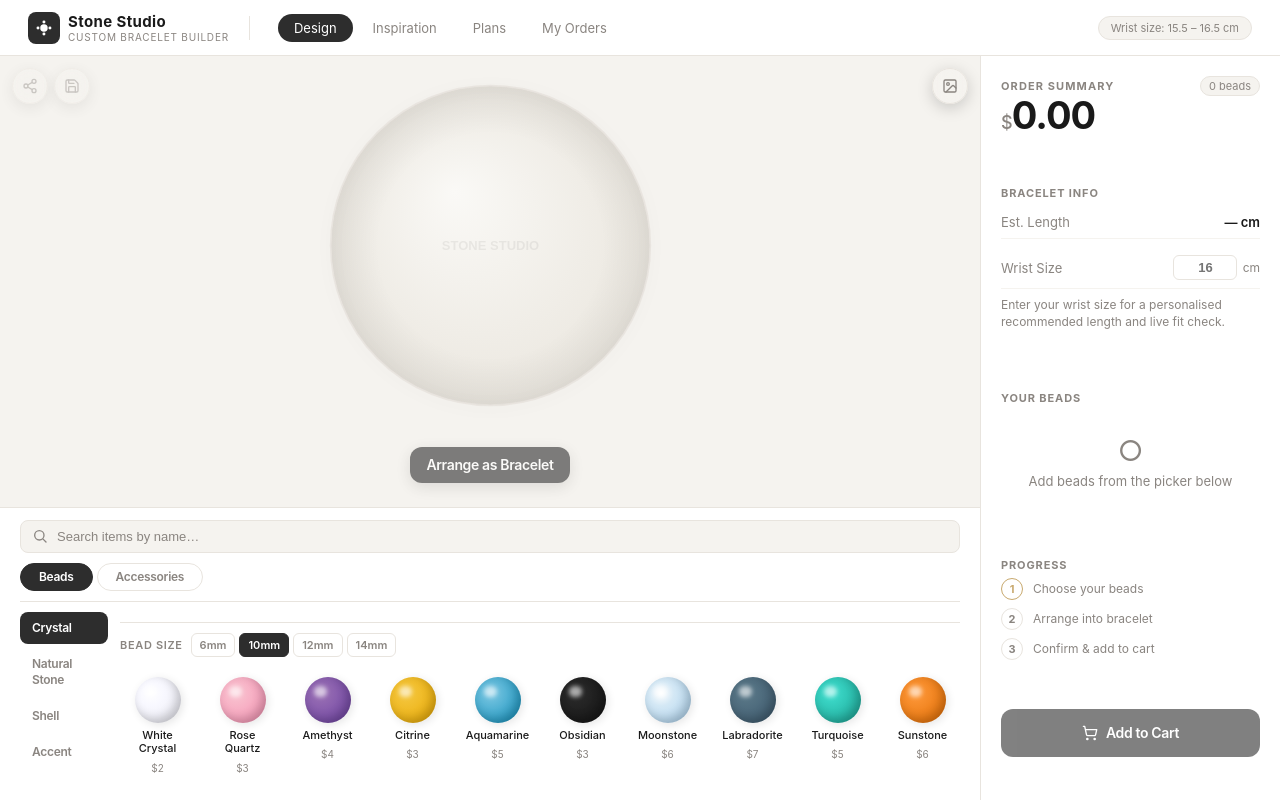
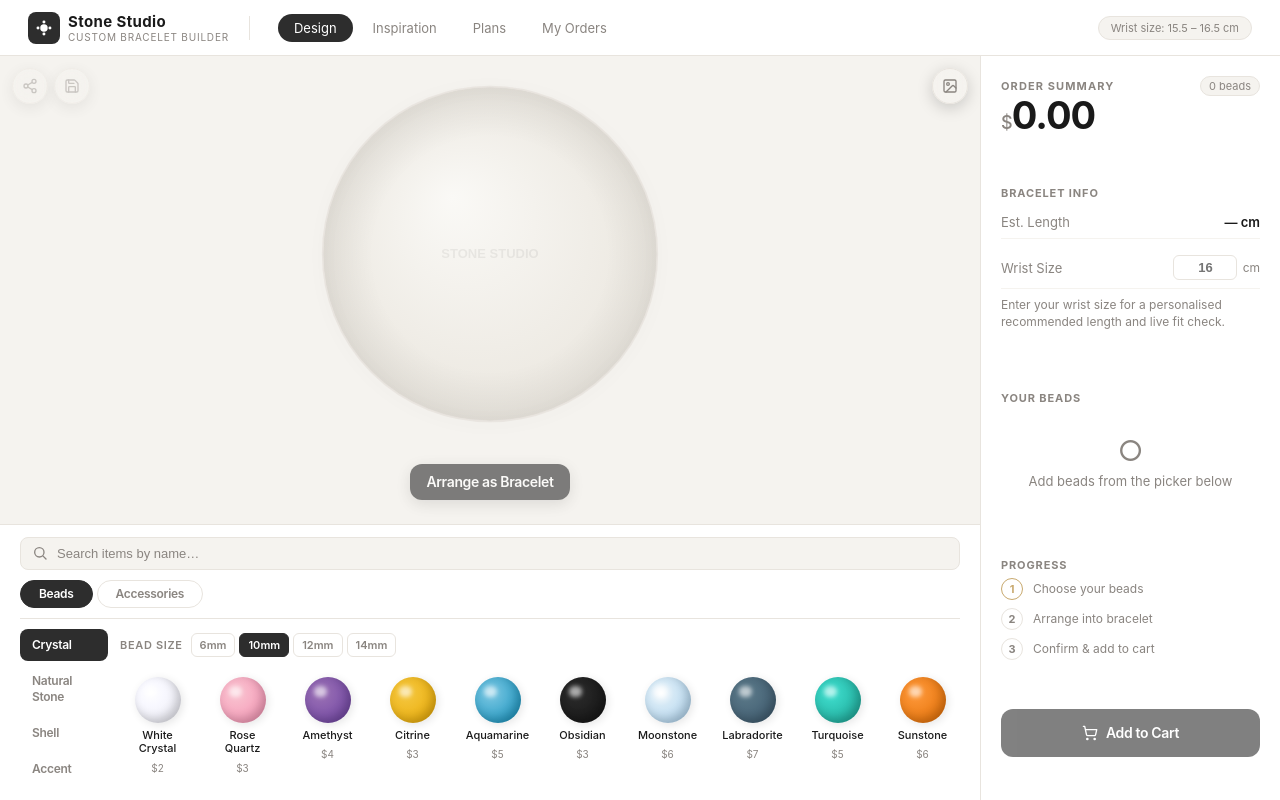
Before and after one commit to pastrainbow/bracelet_custom_configure, a React (Vite) app: page / in a window 1280 px wide. Built offline with nearby package versions, Linux system fonts and the light colour scheme.

Commit message:
Feat: make all widgets except bead grid and order info sticky

```diff
--- a/src/App.tsx
+++ b/src/App.tsx
@@ -20,10 +20,10 @@ export function App({ options = {} }: AppProps) {
   }, [options, setOptions]);
 
   return (
-    <div className="bcfg relative flex h-full min-h-[600px] flex-col max-[639px]:h-auto max-[639px]:min-h-[100dvh]">
+    <div className="bcfg relative flex h-full min-h-[600px] flex-col max-[639px]:h-[100dvh] max-[639px]:min-h-0">
       <ErrorToast />
       <Header wristHint={options.wristHint} />
-      <div className="grid min-h-0 flex-1 grid-cols-[1fr_300px] overflow-hidden max-[1024px]:grid-cols-[1fr_240px] max-[639px]:flex max-[639px]:flex-col max-[639px]:overflow-visible">
+      <div className="grid min-h-0 flex-1 grid-cols-[1fr_300px] overflow-hidden max-[1024px]:grid-cols-[1fr_240px] max-[639px]:flex max-[639px]:flex-col">
         <Studio />
         <Sidebar />
       </div>
--- a/src/components/BeadPicker.tsx
+++ b/src/components/BeadPicker.tsx
@@ -19,7 +19,7 @@ function AddSizeSelector() {
   const setBeadSize = useStore((s) => s.setBeadSize);
 
   return (
-    <div className="mt-2.5 flex items-center gap-2 border-t border-border pt-2.5">
+    <div className="mt-1 flex items-center gap-2 max-[639px]:flex-shrink-0">
       <span className="text-[11px] font-semibold uppercase tracking-[0.06em] text-muted">
         Bead size
       </span>
@@ -71,11 +71,12 @@ export function BeadPicker() {
   };
 
   return (
-    <div className="flex-shrink-0 border-t border-border bg-surface px-5 py-3 max-[639px]:flex-1 max-[639px]:border-t-0 max-[639px]:px-4 max-[639px]:pb-3.5">
+    <div className="flex-shrink-0 border-t border-border bg-surface px-5 py-3 max-[639px]:flex max-[639px]:min-h-0 max-[639px]:flex-1 max-[639px]:flex-col max-[639px]:overflow-hidden max-[639px]:border-t-0 max-[639px]:px-4 max-[639px]:pb-3.5">
       {/* Item name search — sits at the head of the picker, just under the
           Add Item / Order Info selector, and filters across every type in the
-          active super-category. */}
-      <div className="relative mb-2.5">
+          active super-category. Pinned on mobile (flex-shrink-0) so it never
+          scrolls away with the items. */}
+      <div className="relative mb-2.5 max-[639px]:flex-shrink-0">
         <svg
           className="pointer-events-none absolute left-3 top-1/2 h-4 w-4 -translate-y-1/2 text-muted"
           viewBox="0 0 24 24"
@@ -111,11 +112,11 @@ export function BeadPicker() {
         )}
       </div>
 
-      <div className="mb-2.5 border-b border-border pb-2.5">
+      <div className="mb-2.5 border-b border-border pb-2.5 max-[639px]:flex-shrink-0">
         <PillTabs tabs={SUPER_TABS} value={superCat} onValueChange={onSuperChange} variant="solid" />
       </div>
 
-      <div className="flex gap-3 max-[639px]:gap-2.5">
+      <div className="flex gap-3 max-[639px]:min-h-0 max-[639px]:flex-1 max-[639px]:gap-2.5">
         {/* Type selector as a vertical column down the left edge of the section.
             A snug fixed width keeps single words on one line (e.g. "Pendants")
             while letting multi-word labels wrap (e.g. "Natural Stone"). */}
@@ -142,12 +143,13 @@ export function BeadPicker() {
           })}
         </div>
 
-        {/* Right side: size selector (beads only) + the items grid. */}
-        <div className="min-w-0 flex-1">
+        {/* Right side: size selector (beads only) + the items grid. On mobile a
+            flex column whose only scrolling child is the grid below. */}
+        <div className="min-w-0 flex-1 max-[639px]:flex max-[639px]:min-h-0 max-[639px]:flex-col">
           {superCat === 'beads' && <AddSizeSelector />}
 
           {items.length > 0 ? (
-            <div className="no-scrollbar mt-2.5 grid max-h-[40vh] grid-cols-[repeat(auto-fill,minmax(72px,1fr))] gap-2.5 overflow-y-auto pb-1 max-[639px]:max-h-[34vh] max-[639px]:grid-cols-[repeat(auto-fill,minmax(60px,1fr))]">
+            <div className="no-scrollbar mt-2.5 grid max-h-[40vh] grid-cols-[repeat(auto-fill,minmax(72px,1fr))] content-start gap-2.5 overflow-y-auto pb-1 max-[639px]:max-h-none max-[639px]:min-h-0 max-[639px]:flex-1 max-[639px]:grid-cols-[repeat(auto-fill,minmax(60px,1fr))]">
               {items.map((def) => (
                 <button
                   key={def.id}
--- a/src/components/Sidebar.tsx
+++ b/src/components/Sidebar.tsx
@@ -16,7 +16,7 @@ export function Sidebar() {
   return (
     <aside
       className={cn(
-        'flex flex-col gap-4 overflow-y-auto border-l border-border bg-surface p-5 transition-all duration-300 max-[1024px]:gap-3 max-[1024px]:p-3.5 max-[639px]:gap-3 max-[639px]:border-l-0 max-[639px]:border-t-0 max-[639px]:p-4 max-[639px]:pb-12',
+        'flex flex-col gap-4 overflow-y-auto border-l border-border bg-surface p-5 transition-all duration-300 max-[1024px]:gap-3 max-[1024px]:p-3.5 max-[639px]:min-h-0 max-[639px]:flex-1 max-[639px]:gap-3 max-[639px]:border-l-0 max-[639px]:border-t-0 max-[639px]:p-4 max-[639px]:pb-12',
         shareOpen && 'pointer-events-none translate-x-full opacity-0',
         mobilePanel !== 'order' && 'max-[639px]:hidden',
       )}
--- a/src/components/Studio.tsx
+++ b/src/components/Studio.tsx
@@ -37,12 +37,12 @@ export function Studio() {
       ref={containerRef}
       className="relative flex flex-col overflow-hidden max-[639px]:contents"
     >
-      {/* On mobile this sticks to the top of the viewport so the bowl stays in
-          view while the bead picker / sidebar scroll beneath it (bg + z-index so
-          that scrolling content slides under, not over). */}
+      {/* On mobile the bowl is a fixed (flex-none) block at the top of the
+          viewport-height column; the control section below it fills the rest and
+          scrolls internally, so the bowl never needs to scroll out of view. */}
       <div
         className={cn(
-          'relative flex min-h-0 flex-1 flex-col items-center justify-center gap-3 transition-[transform,opacity] duration-300 max-[639px]:sticky max-[639px]:top-12 max-[639px]:z-10 max-[639px]:flex-none max-[639px]:gap-2.5 max-[639px]:bg-bg min-[640px]:min-h-[max(44vh,300px)]',
+          'relative flex min-h-0 flex-1 flex-col items-center justify-center gap-3 transition-[transform,opacity] duration-300 max-[639px]:z-10 max-[639px]:flex-none max-[639px]:gap-2.5 max-[639px]:bg-bg min-[640px]:min-h-[max(44vh,300px)]',
           shareOpen && 'scale-90 opacity-0',
         )}
       >
@@ -67,7 +67,7 @@ export function Studio() {
             overflowing onto the button, hint and bead picker on short screens. */}
         <div
           data-canvas-area
-          className="flex min-h-0 w-full flex-1 items-center justify-center overflow-hidden max-[639px]:h-[85vw] max-[639px]:max-h-[400px] max-[639px]:min-h-[260px] max-[639px]:flex-none"
+          className="flex min-h-0 w-full flex-1 items-center justify-center overflow-hidden max-[639px]:aspect-square max-[639px]:h-[min(88vw,40vh)] max-[639px]:w-[min(88vw,40vh)] max-[639px]:max-h-[480px] max-[639px]:max-w-[480px] max-[639px]:min-h-[200px] max-[639px]:min-w-[200px] max-[639px]:flex-none"
         >
           <div data-canvas-wrap className="relative flex items-center justify-center overflow-hidden">
             <div className="transition-transform duration-200">
@@ -109,10 +109,11 @@ export function Studio() {
           majority of the vertical space (and grows large on big screens instead
           of leaving whitespace); the section scrolls internally when its content
           exceeds the cap, so nothing overlaps the bowl or clips off-screen.
-          Mobile keeps natural flow (the page scrolls). */}
+          Mobile fills the space left below the pinned bowl (min-h-0 so the
+          picker's own internal grid is the only thing that scrolls). */}
       <div
         className={cn(
-          'transition-[transform,opacity] duration-300 min-[640px]:max-h-[40vh] min-[640px]:min-h-0 min-[640px]:overflow-y-auto max-[639px]:flex max-[639px]:flex-1 max-[639px]:flex-col',
+          'transition-[transform,opacity] duration-300 min-[640px]:max-h-[40vh] min-[640px]:min-h-0 min-[640px]:overflow-y-auto max-[639px]:flex max-[639px]:min-h-0 max-[639px]:flex-1 max-[639px]:flex-col',
           shareOpen && 'pointer-events-none translate-y-full opacity-0',
           mobilePanel !== 'add' && 'max-[639px]:hidden',
         )}
```
